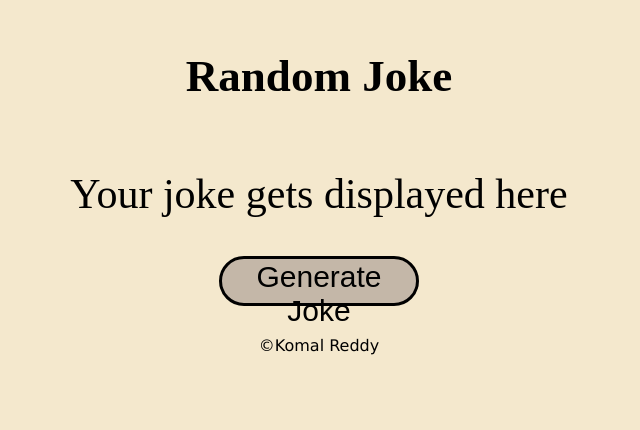
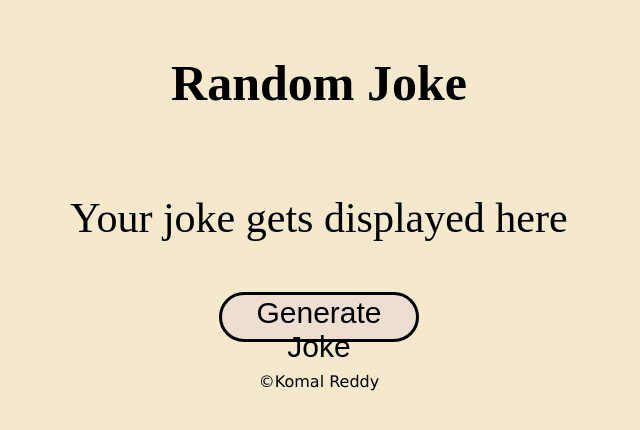
Before and after one commit to komalreddy3/JokeGenerator, a plain HTML site: page index.html in a window 1280 px wide. Shown: the part 220-650 px from the top of the page, without its empty margins (321-961 px from the left). Drawn offline with nearby package versions, Linux system fonts and the light colour scheme.

Commit message:
Update styles.css

```diff
--- a/styles.css
+++ b/styles.css
@@ -9,7 +9,7 @@ body{
 button{
     border-radius: 41px;
     border: 3px solid black;
-    background: #c4b7a8;
+    background: #ecdfd1;
     width: 200px;
     height: 50px;
    font-size: 30px;
@@ -24,7 +24,7 @@ footer{
 }
 p{
     width: 50vw;
-    line-height: 40px;
+    line-height: 63px;
     text-align: center;
     font-size: 42px;
 }
@@ -34,5 +34,5 @@ p{
     align-items: center;
 }
 h1{
-  font-size:45px;
+  font-size:50px;
 }
```
